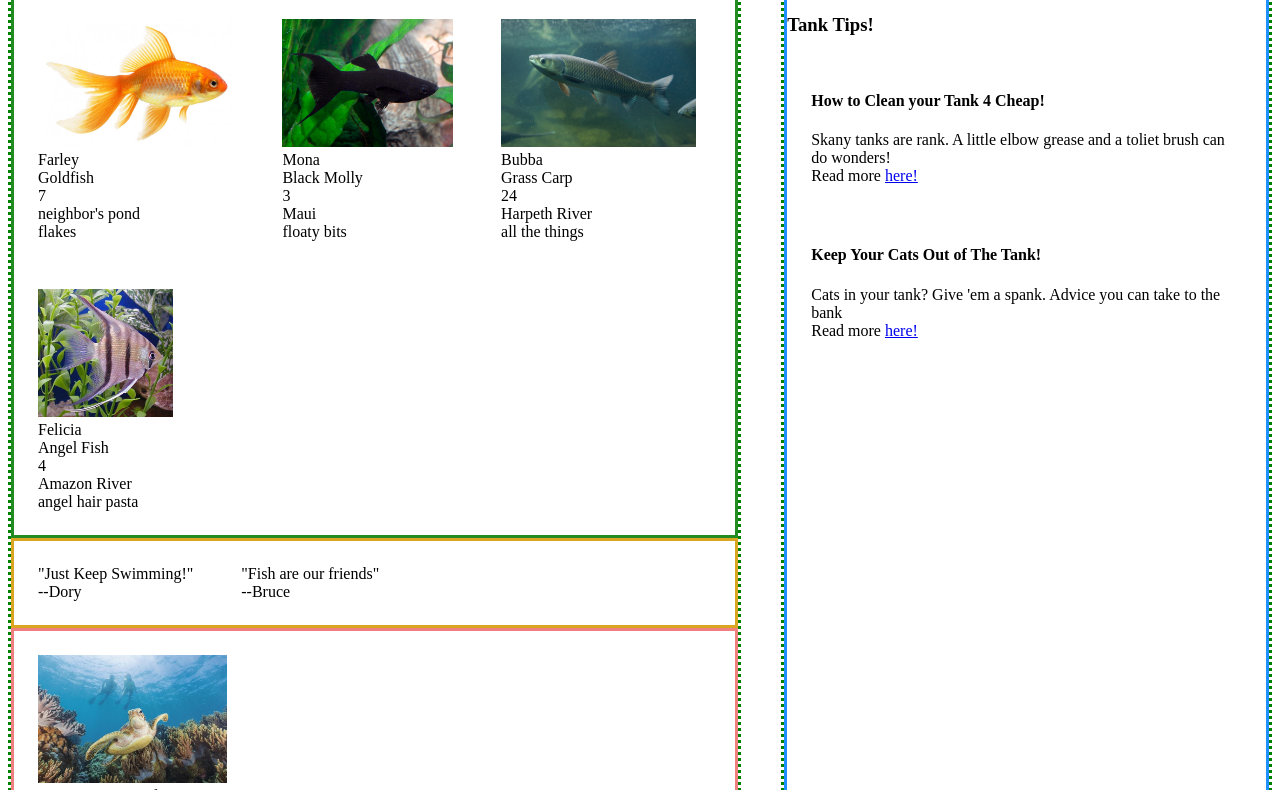
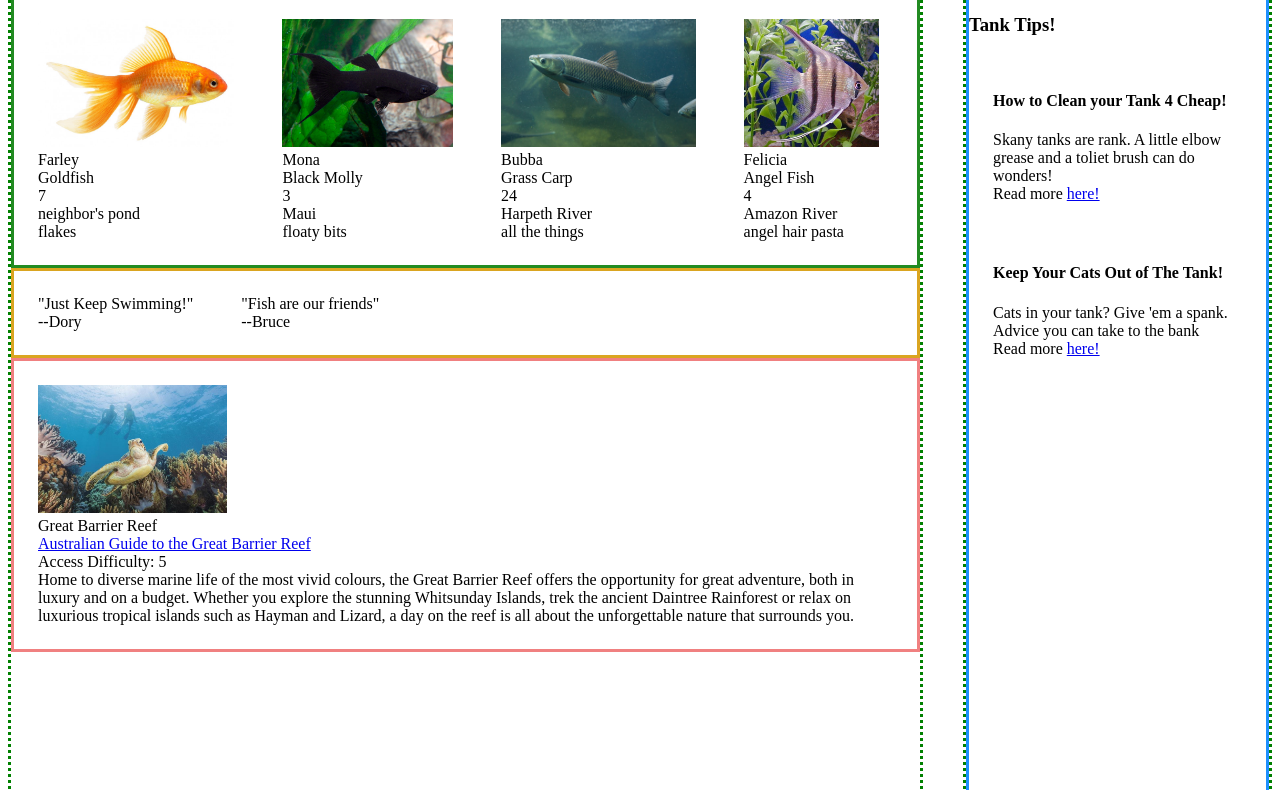
Before and after one commit to JoeShep/c53-martins-aquarium, a plain HTML site: page index.html in a window 1280 px wide. Shown: the part 153-943 px from the top of the page. Drawn offline with Linux system fonts and the light colour scheme.

Commit message:
Shrink sidebar to original size

```diff
--- a/styles/main.css
+++ b/styles/main.css
@@ -21,7 +21,7 @@ main {
 }
 
 .content--right {
-  flex: 2
+  flex: 1
 }
 
 .fishList {
```
